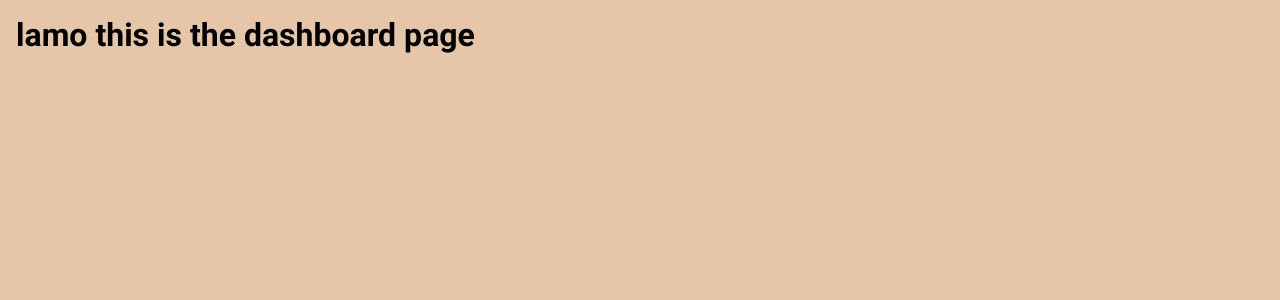
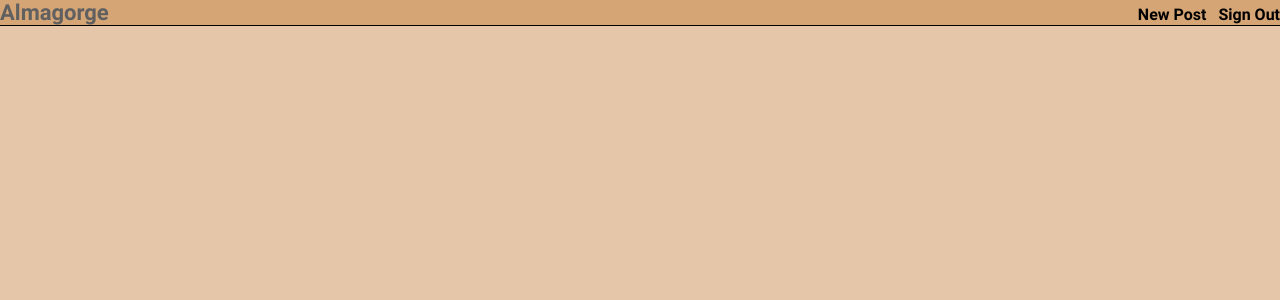
Before and after one commit to DrantDumani/author-blog, a React (Vite) app: page / in a window 1280 px wide. Shown: the top 300 px of the page. Built offline with nearby package versions, Linux system fonts and the light colour scheme.

Commit message:
Add navbar component to dashboard

```diff
--- /dev/null
+++ b/src/components/Navbar/Navbar.jsx
@@ -0,0 +1,32 @@
+import { Link } from "react-router-dom";
+import styles from "./Navbar.module.css";
+
+function Navbar() {
+  const logout = () => {
+    localStorage.removeItem("token");
+  };
+
+  return (
+    <nav className={styles.nav}>
+      <ul className={styles.navList}>
+        <li>
+          <Link className={`${styles.logo} ${styles.navLink}`} to="/">
+            Almagorge
+          </Link>
+        </li>
+        <li className={styles.marLeft}>
+          <Link className={styles.navLink} to="/new">
+            New Post
+          </Link>
+        </li>
+        <li>
+          <Link className={styles.navLink} to="/login" onClick={logout}>
+            Sign Out
+          </Link>
+        </li>
+      </ul>
+    </nav>
+  );
+}
+
+export default Navbar;
--- /dev/null
+++ b/src/components/Navbar/Navbar.module.css
@@ -0,0 +1,30 @@
+@value variables: "../../styles/variables.css";
+@value mobPad from variables;
+
+.nav {
+  border-bottom: 1.5px solid #000;
+  padding: mobPad;
+  background-color: #d6a575;
+}
+
+.navList {
+  display: flex;
+  gap: 0.75rem;
+  align-items: baseline;
+}
+
+.marLeft {
+  margin-left: auto;
+}
+
+.logo {
+  font-size: 1.375rem;
+}
+
+.navLink {
+  font-weight: 600;
+}
+
+.navLink:hover {
+  color: #606060;
+}
--- a/src/index.css
+++ b/src/index.css
@@ -51,11 +51,12 @@ body,
 }
 
 #root {
-  padding: 1rem;
+  /* padding: 1rem; */
 }
 
 a {
   text-decoration: none;
+  color: inherit;
 }
 
 ul {
--- a/src/pages/Dashboard/Dashboard.jsx
+++ b/src/pages/Dashboard/Dashboard.jsx
@@ -1,11 +1,16 @@
 import { Outlet } from "react-router-dom";
+import Navbar from "../../components/Navbar/Navbar";
 
 // the dashboard
 function Dashboard() {
   return (
     <>
-      <h1>lamo this is the dashboard page</h1>
-      <Outlet />
+      <header>
+        <Navbar />
+      </header>
+      <main>
+        <Outlet />
+      </main>
     </>
   );
 }
--- /dev/null
+++ b/src/styles/variables.css
@@ -0,0 +1,2 @@
+/* padding */
+@value mobPad: 1rem;
```
